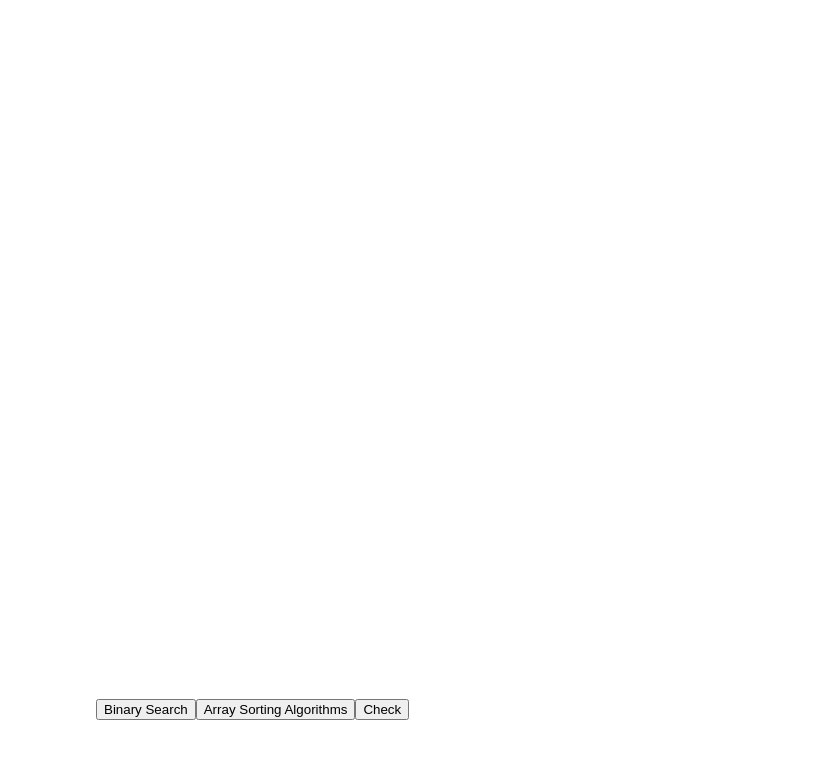
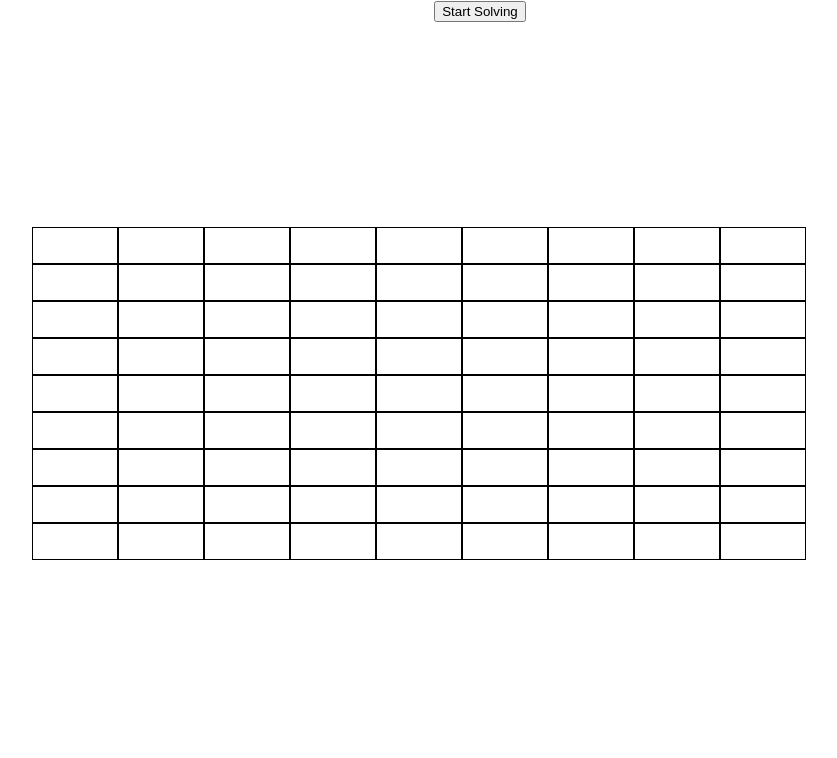
Before and after one commit to monishprojs/algorithmVisualizer, a React (Create React App) app: page /sudoku in a window 1280 px wide. Shown: the top 758 px of the page, without its empty margins (160-997 px from the left). Built offline with nearby package versions, Linux system fonts and the light colour scheme.

Commit message:
even more duoku board setup

```diff
--- a/src/searchingVisualizer/searchingVisualizer.jsx
+++ b/src/searchingVisualizer/searchingVisualizer.jsx
@@ -97,7 +97,7 @@ function SearchingVisualizer(){
             <button onClick={goSudoku}>Sudoku Solver</button>
             <p>Result:</p>
             <p id='res'>{res}</p>
-            <p>Left: {left},  Mid: {mid}, Right: {right}</p>
+            <p>Left Index: {left},  Mid Index: {mid}, Right Index: {right}</p>
             {Sorted.map((value, index) => (
                 <div className='square'
                     key={index}>
--- a/src/sudokuVisualizer/sudokuVisualizer.css
+++ b/src/sudokuVisualizer/sudokuVisualizer.css
@@ -1,5 +1,18 @@
-.container{
-    position: absolute;
-    left : 20vw;
-    bottom: 10vh;
+.container {
+  display: grid;
+  grid-template-columns: repeat(1, 1fr);
+  grid-gap: 0px;
 }
+
+.grid-row {
+  display: flex;
+}
+
+.grid-cell {
+    width: 5vw;
+   height: auto;
+  flex: 1;
+  border: 1px solid black;
+  padding: 10px;
+  text-align: center;
+}
--- a/src/sudokuVisualizer/sudokuVisualizer.jsx
+++ b/src/sudokuVisualizer/sudokuVisualizer.jsx
@@ -25,10 +25,28 @@ function SudokuVisualizer(){
         ["_", "_", "_", "_", "_", "_", "_", "_", "_"],
     ])
 
+    //function to updates all the intial squares bassed of user input
+    function fillSquares(){
+        const cells = document.getElementsByClassName('grid-cell');
+        for (let i = 0; i < cells.length ; ++i){
+                console.log(cells[i]);
+                let indices = cells[i].id.split(".");
+                console.log(indices);
+                editBoard(indices[0],indices[1],cells[i].value);
+            }
+        if (!checkValid()){
+            alert("bad board");
+        }
+        }
+
+
+    //function to edit a specific squares value in the board
     function editBoard(row,col,val){
+        if (val > 0 && val < 10){
         let tmp = [...board]
         tmp[row][col] =  val;
         setBoard(tmp);
+        }
     }
 
     // method to check iv whole board is valid
@@ -110,7 +128,7 @@ function SudokuVisualizer(){
         //check through all the values and see if they can be inserted
         for (let i = 1; i < 10; ++ i){
             if (checkVal(row, col, i)){
-                editBoard(row,col,i)
+                editBoard(row,col,i);
                 // check if the next square was able to filled(only then may this square keep its value)
                 // this happens for eveyr square till eventually all of them have been filled, hitting the base case at the start
                 if (!solve(row, col + 1)){
@@ -132,10 +150,17 @@ function SudokuVisualizer(){
     }
 
     return(
+        <div>
         <div className='container'>
-            <button onClick={goSearch}>Binary Search</button>
-            <button onClick={goSort}>Array Sorting Algorithms</button>
-            <button onClick={() => console.log(checkValid())}>Check</button>
+            {board.map((row, rowIndex) => (
+                <div key={rowIndex} className="grid-row">
+                    {row.map((cell, columnIndex) => (
+                        <input className='grid-cell' key={`${rowIndex}.${columnIndex}`} id={`${rowIndex}.${columnIndex}`} type="text"/>
+                    ))}
+                </div>
+            ))}
+        </div>
+        <button onClick={fillSquares}>Start Solving</button>
         </div>
     )
 }
```
